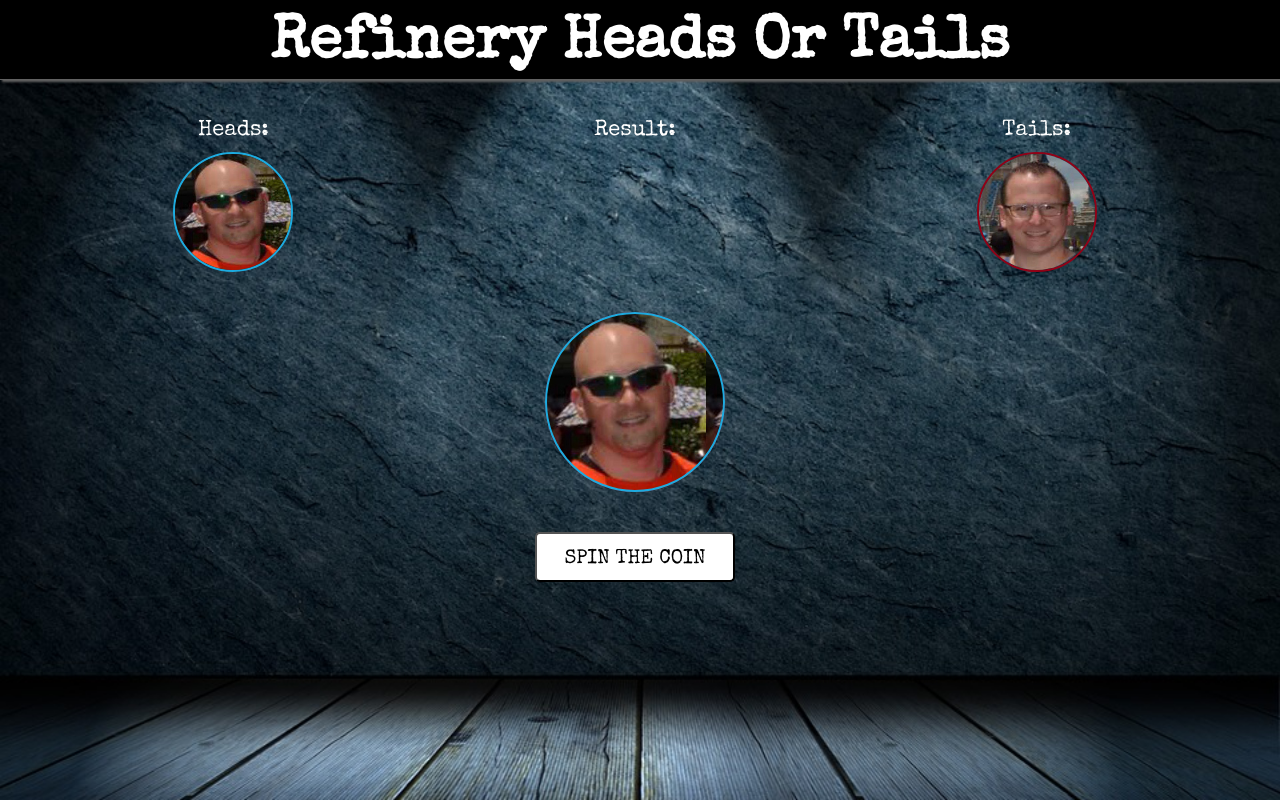
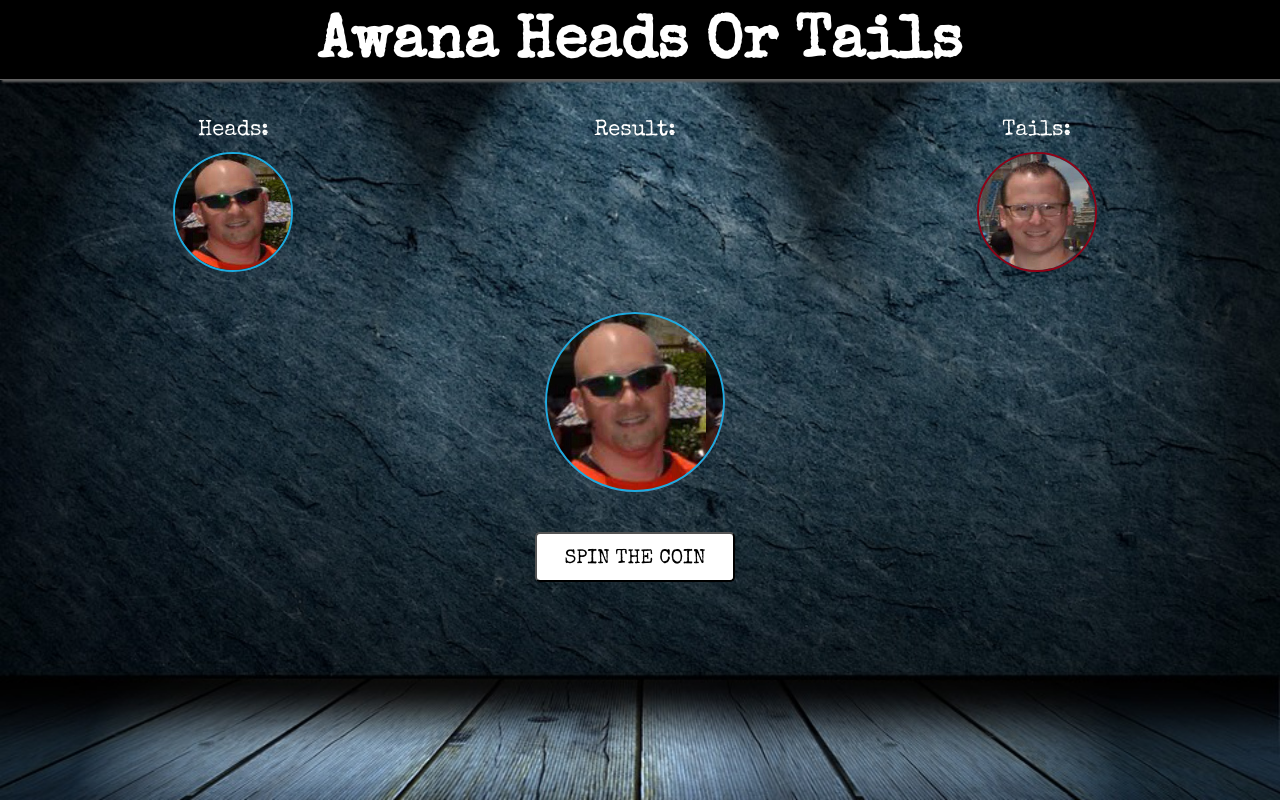
Before and after one commit to daileytj/coin-toss-awana, a website: page index.html in a window 1280 px wide. Drawn offline with nearby package versions, Linux system fonts and the light colour scheme.

Commit message:
update header

```diff
--- a/index.html
+++ b/index.html
@@ -12,7 +12,7 @@
 
 <body>
   <header>
-    <h1>Refinery Heads Or Tails</h1>
+    <h1>Awana Heads Or Tails</h1>
   </header>
   <main>
     <div class="rules heads">
```
